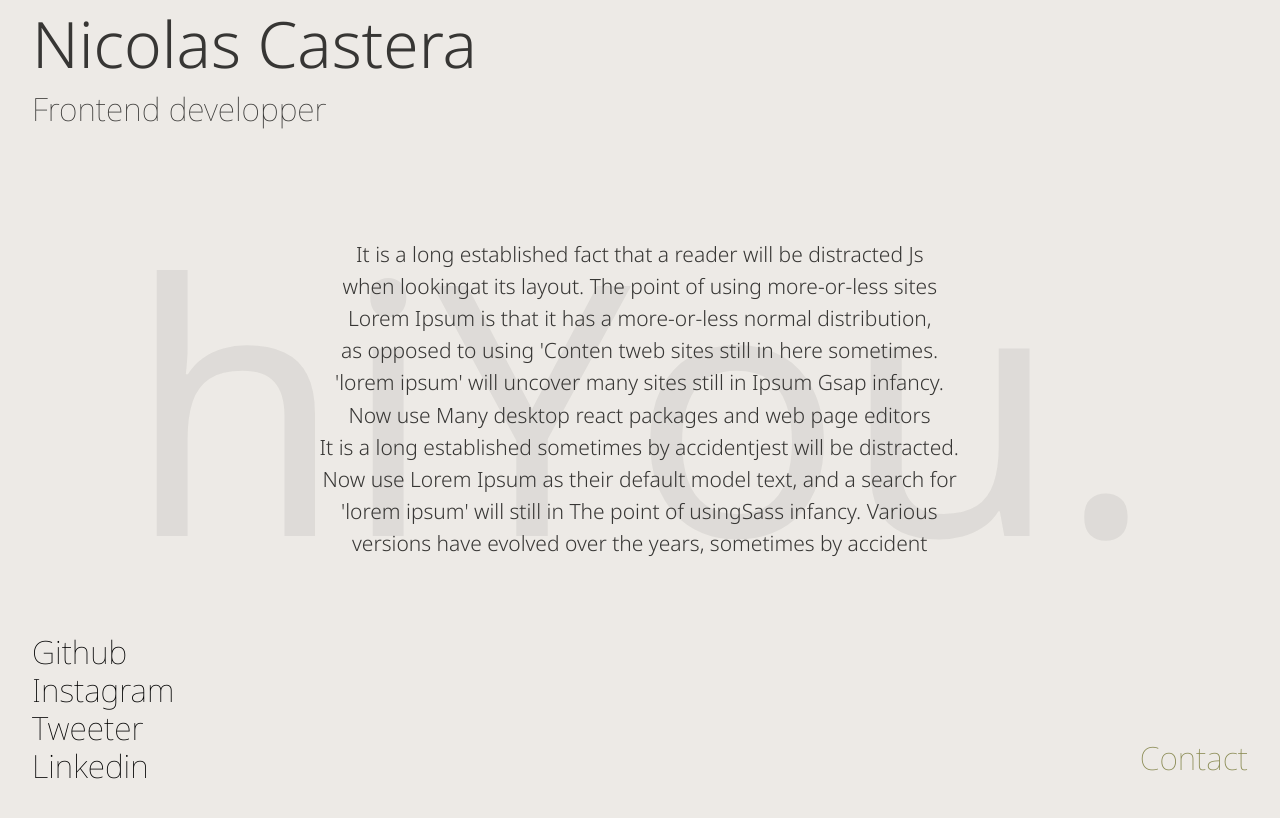
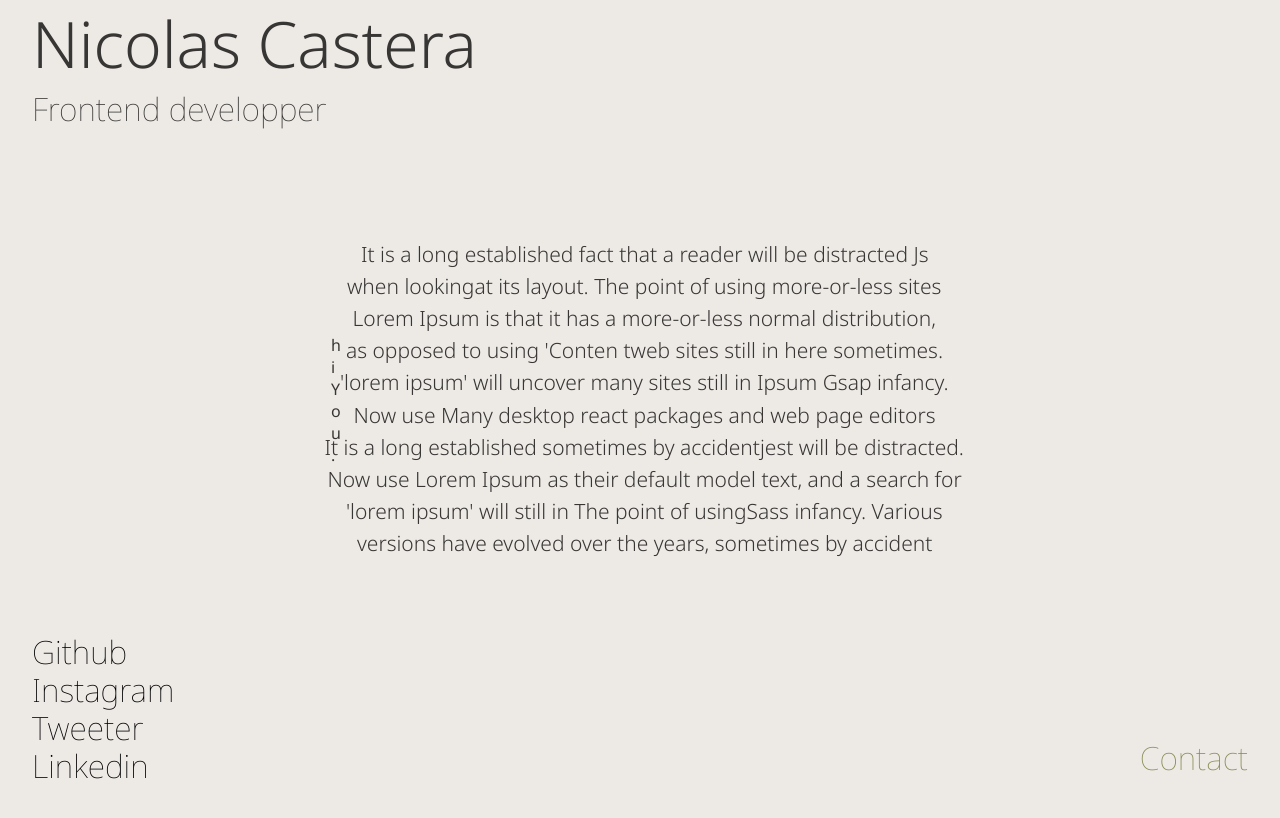
Before and after one commit to magicniclus/Portfolio, a React (Create React App) app: page / in a window 1280 px wide. Shown: the top 818 px of the page. Built offline with nearby package versions, Linux system fonts and the light colour scheme.

Commit message:
Update _skillText.scss

```diff
--- a/src/components/skillText/_skillText.scss
+++ b/src/components/skillText/_skillText.scss
@@ -3,8 +3,8 @@
 :root{
     // All lign
     --lignOne-width: 568px;
-    --lignTwo-width: 595px;
-    --lignThree-width: 584px;
+    --lignTwo-width: 596px;
+    --lignThree-width: 585px;
     --lignFour-width: 598px;
     --lignFive-width: 610px;
     --lignSix-width: 583px;
@@ -32,31 +32,6 @@
     align-items: center;
     transition: width 1s ease-in-out;
     position: relative;
-    .hiYou{
-        position: absolute;
-        width: 90vw;
-        display: flex;
-        justify-content: center;
-        align-items: center;
-        .hiYouContainer{
-            display: flex;
-            .you{
-                opacity: 0;
-                font-size: clamp(350px, 23vw, 23vw );
-                color: $darkTransparancy;
-                animation-name: rotateReact;
-                animation-duration: 0.7s;
-                animation-timing-function: ease-in-out;
-                animation-fill-mode: forwards;
-            }
-            .one, .three, .five, .seven{
-                animation-delay: 0.3s;
-                animation-duration: .7s;
-                animation-timing-function: ease-in-out;
-                animation-fill-mode: forwards;
-            }
-        }
-    }
     .lignContainer{
         cursor: pointer;
         height: 80%;
@@ -82,6 +57,7 @@
                 animation-duration: 0.3s;
                 animation-delay: 1s;
                 animation-fill-mode: forwards;
+                animation-timing-function: ease-in-out;
             }
         }
         .lignOneContainer{
@@ -178,7 +154,7 @@
             filter: grayscale(100%);
             min-width: 725px;
             min-height: 320px;
-            transform: translatex(725px);
+            transform: translatey(350px);
         }
     }
 }
@@ -226,7 +202,7 @@
         img{
             animation-name: transformImg;
             animation-duration: .5s;
-            animation-delay: .5s;
+            animation-delay: 1.3s;
             animation-fill-mode: forwards;
             animation-timing-function: ease-in-out;
         }
@@ -286,6 +262,6 @@
 
 @keyframes transformImg {
     100%{
-        transform: translateX(0);
+        transform: translatey(0);
     }
 }
```
